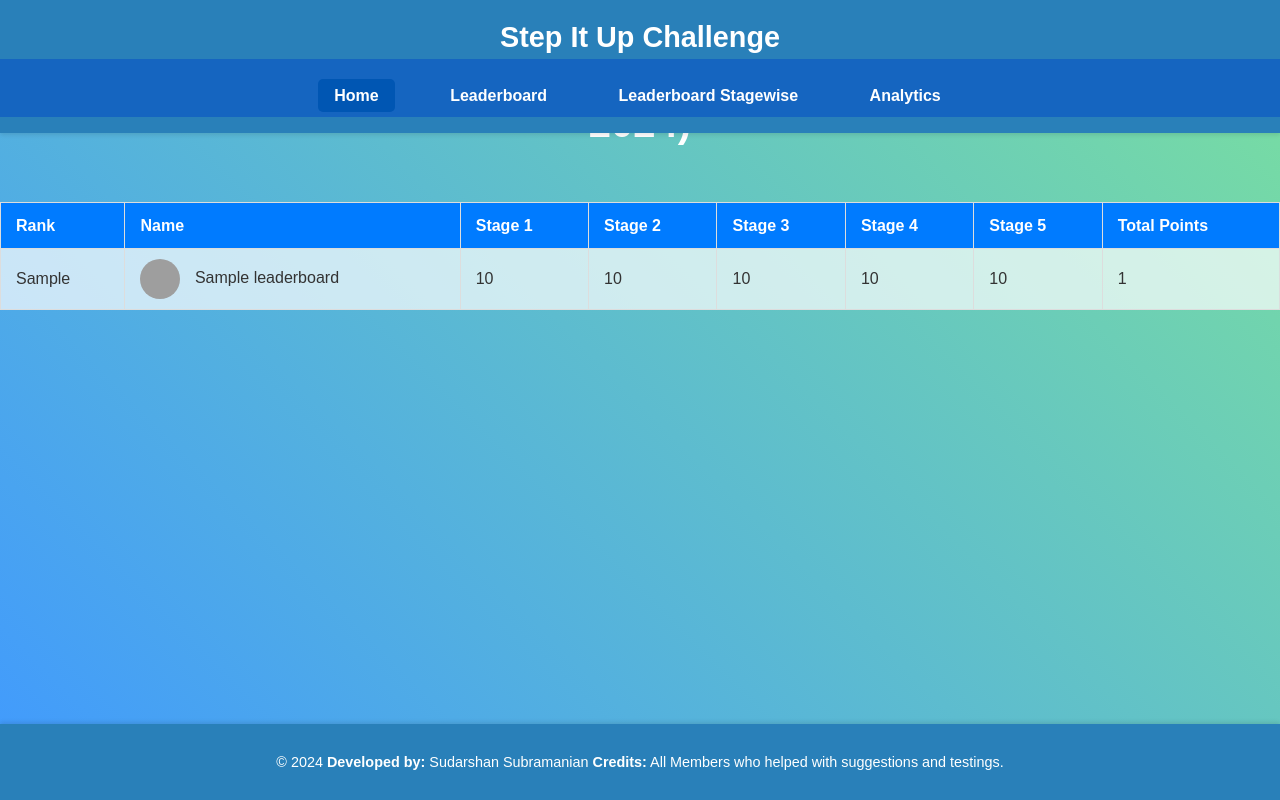
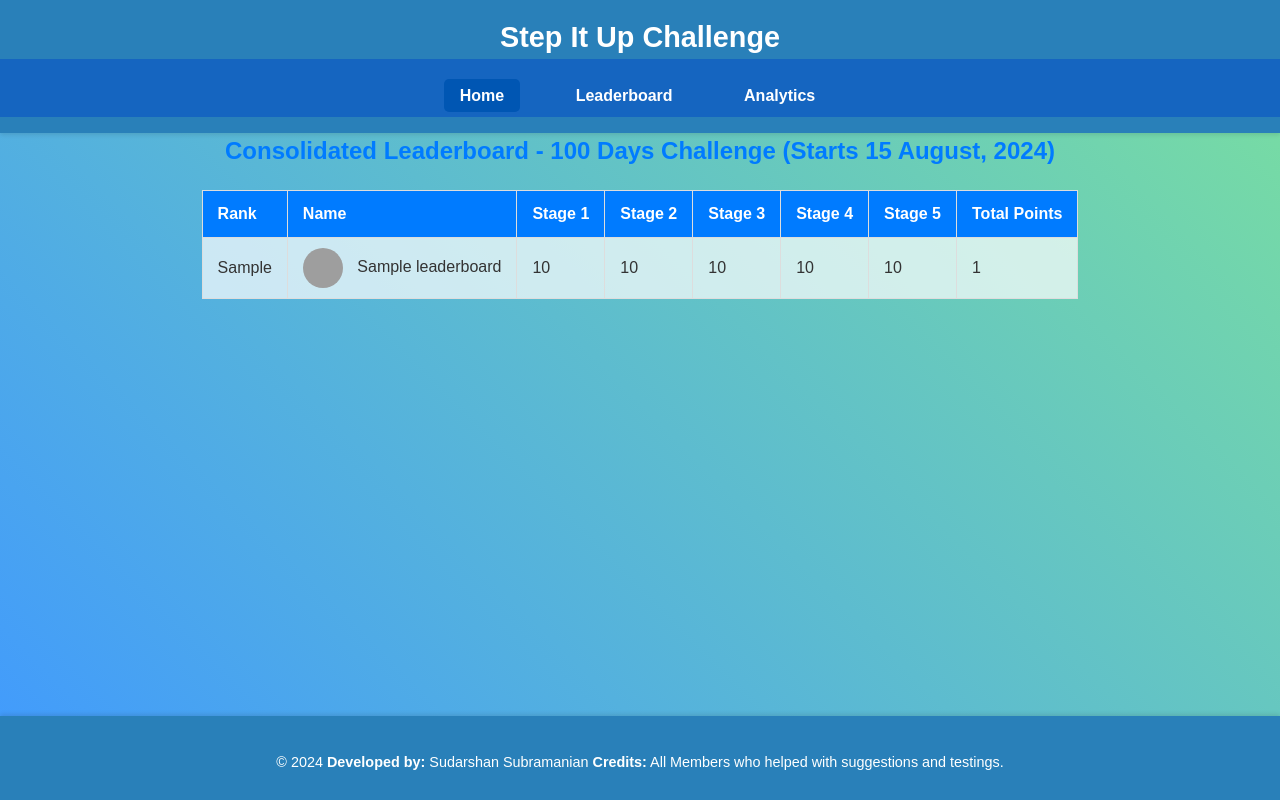
Before and after one commit to sudkushal/ci4, a CodeIgniter 4 app: the page made by app/Views/leaderboard_view.php in a window 1280 px wide. Run offline with PHP 8.4 and a stand-in for CodeIgniter, Linux system fonts and the light colour scheme; the template is opened without the code that fills it: most values are stand-ins (such as "Sample title", 1, 10 or a date in 2020); some libraries are stand-ins or nearby versions; grey boxes are pictures that could not be loaded.

Commit message:
fixed style issues and hidden stage wise leaderboard

```diff
--- a/app/Views/_menu.php
+++ b/app/Views/_menu.php
@@ -43,7 +43,7 @@
     <ul>
         <li><a href="<?= site_url('/'); ?>" class="<?php if (current_url() == site_url('/')) echo 'active'; ?>">Home</a></li>
         <li><a href="<?= site_url('leaderboard'); ?>" class="<?php if (current_url() == site_url('leaderboard')) echo 'active'; ?>">Leaderboard</a></li>
-        <li><a href="<?= site_url('leaderboardstage'); ?>" class="<?php if (current_url() == site_url('leaderboardstage')) echo 'active'; ?>">Leaderboard Stagewise</a></li>
+        <!--<li><a href="<?= site_url('leaderboardstage'); ?>" class="<?php if (current_url() == site_url('leaderboardstage')) echo 'active'; ?>">Leaderboard Stagewise</a></li>-->
         <li><a href="<?= site_url('analytics'); ?>" class="<?php if (current_url() == site_url('analytics')) echo 'active'; ?>">Analytics</a></li>
     </ul>
 </nav>
--- a/app/Views/leaderboard_view.php
+++ b/app/Views/leaderboard_view.php
@@ -1,14 +1,17 @@
 <!DOCTYPE html>
 <html>
+
 <head>
     <title>Leaderboard</title>
     <link rel="stylesheet" href="<?= base_url('css/style.css?v=' . time()); ?>">
 
 </head>
+
 <body>
     <?= $this->include('_header') ?>
 
-    <h1>Consolidated Leaderboard - 100 Days Challenge (Starts 15 August, 2024) </h1>
+    <main>
+    <h2>Consolidated Leaderboard - 100 Days Challenge (Starts 15 August, 2024) </h2>
 
         <table class='leaderboard-table'>
             <tr>
@@ -24,7 +27,7 @@
 
             <?php
             $rank = 1; // Initialize rank
-        foreach ($leaderboard_data as $row):
+            foreach ($leaderboard_data as $row) :
             ?>
                 <tr>
                     <td><?php echo $row['rank_order']; ?></td>
@@ -43,6 +46,8 @@
                 </tr>
             <?php endforeach; ?>
         </table>
+    </main>
     <?= $this->include('_footer') ?>
 </body>
+
 </html>
--- a/public/css/style.css
+++ b/public/css/style.css
@@ -164,6 +164,7 @@
     border-collapse: collapse;
     margin-top: 20px;
     overflow-x: auto;
+    margin-bottom: 80px;
 }
 
 .leaderboard-table th, .leaderboard-table td {
@@ -237,6 +238,7 @@
     left: 0;
     width: 100%;
     z-index: 1000;
+    padding-top: 20px;
 }
 
 /* Media Queries for Responsiveness */
@@ -255,4 +257,10 @@
         width: 100%;
         margin-top: 0.5rem;
     }
+
+    /* Center align specific columns (except Name) */
+    .leaderboard-table th:not(:nth-child(2)), /* Exclude the 2nd column (Name) */
+    .leaderboard-table td:not(:nth-child(2)) {
+        text-align: center!important;
+    }
 }
```
Lines whose indentation alone changed are shown as unchanged.
